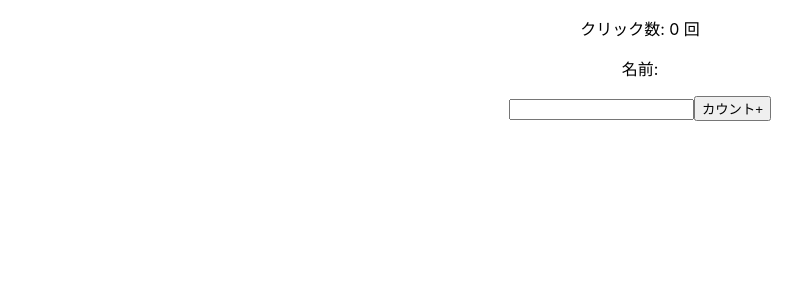
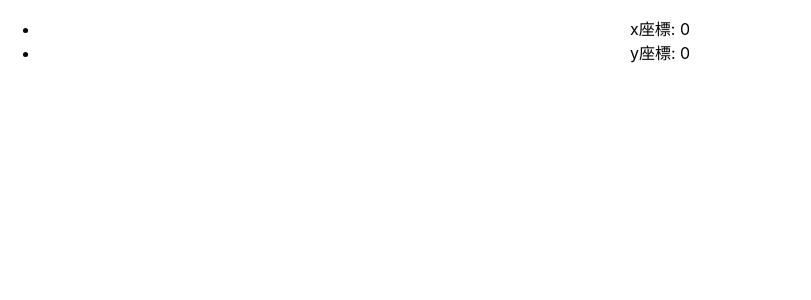
Before and after one commit to uni51/react-hooks-daiz, a React (Create React App) app: page / in a window 1280 px wide. Shown: the top 300 px of the page, without its empty margins (0-811 px from the left). Built offline with nearby package versions, Linux system fonts and the light colour scheme.

Commit message:
9. 第9回 useEffect イベントリスナーを扱ってみよう

```diff
--- a/src/App.js
+++ b/src/App.js
@@ -1,13 +1,16 @@
 import React from 'react';
 import './App.css';
-import EffectHook from './component/EffectHook';
 // import ClassEffect from './component/ClassEffect';
+// import EffectHook from './component/EffectHook';
+import MouseEventEffect from './component/MouseEventEffect';
+
 
 function App() {
   return (
     <div className="App">
       {/* <ClassEffect /> */}
-      <EffectHook />
+      {/* <EffectHook /> */}
+      <MouseEventEffect />
     </div>
   );
 }
--- /dev/null
+++ b/src/component/MouseEventEffect.js
@@ -0,0 +1,30 @@
+import React, { useState, useEffect } from 'react'
+
+function MouseEventEffect() {
+  console.log('MouseEventEffectが呼ばれました')
+  const [x, setX] = useState(0)
+  const [y, setY] = useState(0)
+
+  const getMousePosition = e => {
+    setX(e.clientX)
+    setY(e.clientY)
+  }
+
+  useEffect(() => {
+    console.log('useEffectが呼ばれました')
+    window.addEventListener('mousemove', getMousePosition)
+    return () => {
+      window.removeEventListener('mousemove', getMousePosition)
+    }
+  }, [])
+  return (
+    <div>
+      <ul>
+        <li>x座標: {x}</li>
+        <li>y座標: {y}</li>
+      </ul>
+    </div>
+  )
+}
+
+export default MouseEventEffect
```
